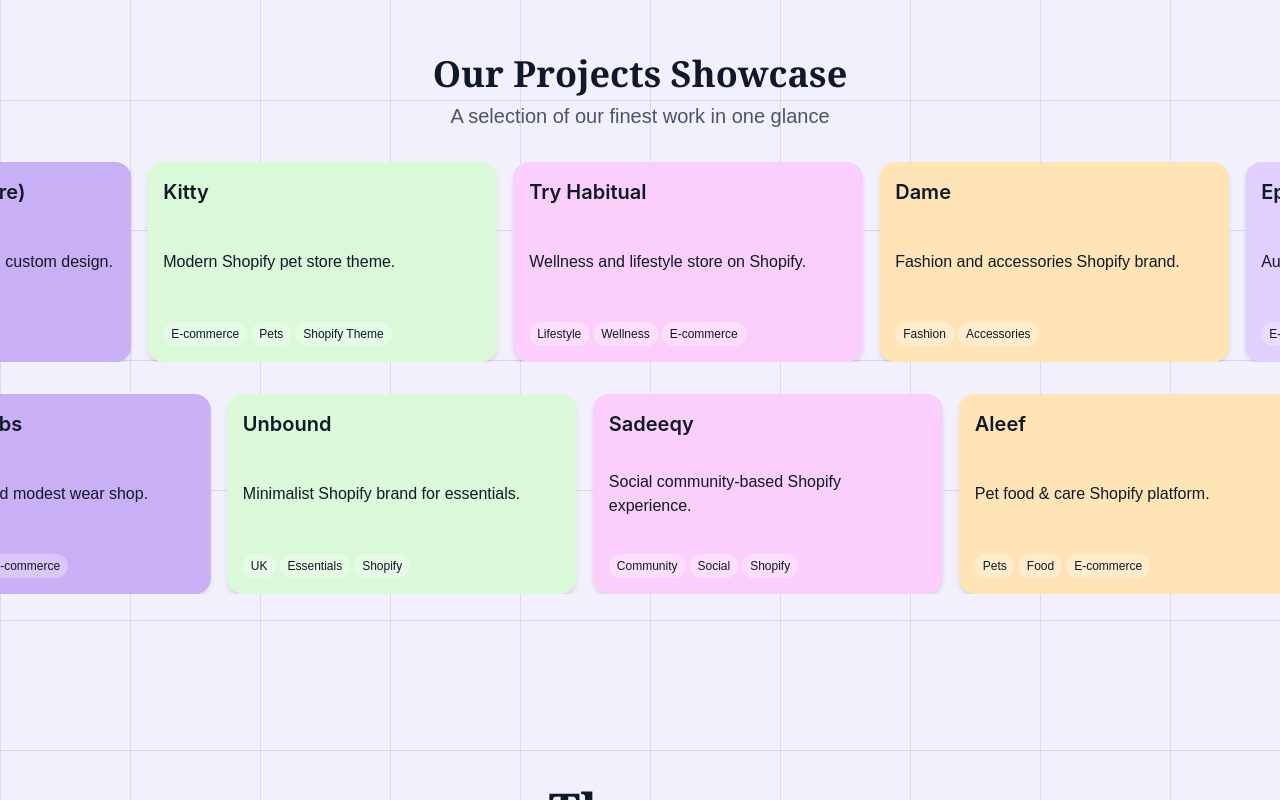
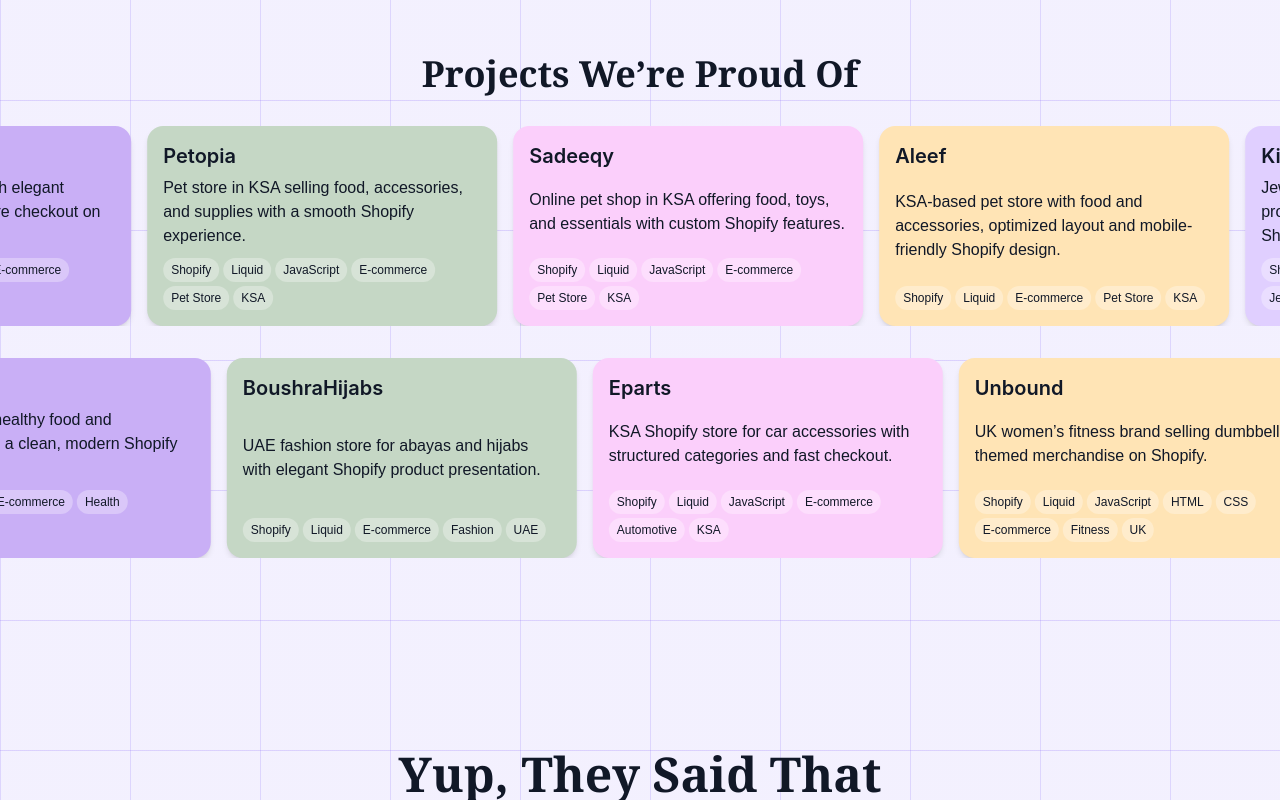
Before and after one commit to fatinaElomar/Showcase, a React (Vite) app: page / in a window 1280 px wide. Shown: the part 1200-2000 px from the top of the page. Built offline with nearby package versions, Linux system fonts and the light colour scheme; a web font is replaced by a local one.

Commit message:
fix footer

```diff
--- a/src/components/sections/ShowcaseSticky.jsx
+++ b/src/components/sections/ShowcaseSticky.jsx
@@ -14,7 +14,7 @@
   "#FFC1C1", // light pink
   "#c5d7c5", //  green
   "#c9aff6", //  purple
-  "#D9F9D9", // orange
+  "#c5d7c5", // green
   "#FBCFFB", // light magenta
   "#FFE4B5", // moccasin
   "#E0CFFF"  // lavender
@@ -77,8 +77,8 @@
     <section className="w-screen py-16 overflow-hidden">
       {/* Section title */}
       <div className="text-center mb-8">
-        <h2 className="text-3xl md:text-4xl font-bold mb-2">Our Projects Showcase</h2>
-        <p className="text-lg md:text-xl text-gray-600">A selection of our finest work in one glance</p>
+        <h2 className="text-3xl md:text-4xl font-bold mb-2">Projects We’re Proud Of</h2>
+
       </div>
 
       {/* Row 1 */}
--- a/src/components/ui/MagneticButton.jsx
+++ b/src/components/ui/MagneticButton.jsx
@@ -22,7 +22,7 @@
       onMouseMove={handleMouse}
       onMouseLeave={reset}
       style={{ x, y, rotateX, rotateY }}
-      className={`inline-flex items-center gap-2 rounded-2xl px-6 py-3 bg-ink text-white shadow-glass will-change-transform ${className}`}
+      className={`inline-flex items-center gap-2 rounded-2xl px-6 py-3   shadow-glass will-change-transform ${className}`}
       {...props}
     >
       {children}
--- a/src/data.js
+++ b/src/data.js
@@ -192,300 +192,271 @@
  projects: [
   // Shopify
   {
-      title: "Kitty",
+    title: "Petopia",
     category: "Shopify",
-      summary: "Modern Shopify pet store theme.",
+    summary: "Pet store in KSA selling food, accessories, and supplies with a smooth Shopify experience.",
     github: "https://github.com/yourusername/kitty",
     link: "https://kitty-shopify-live-link.com",
     image: Kitty,
-      tags: ["E-commerce", "Pets", "Shopify Theme"],
+    tags: ["Shopify", "Liquid", "JavaScript", "E-commerce", "Pet Store", "KSA"],
+
+  },
+  {
+    title: "Sadeeqy",
+    category: "Shopify",
+    summary: "Online pet shop in KSA offering food, toys, and essentials with custom Shopify features.",
+    github: "https://github.com/yourusername/sadeeqy",
+    link: "https://sadeeqy.com",
+    image: Sadeeqy,
+    tags: ["Shopify", "Liquid", "JavaScript", "E-commerce", "Pet Store", "KSA"],
+
+  },
+  {
+    title: "Aleef",
+    category: "Shopify",
+    summary: "KSA-based pet store with food and accessories, optimized layout and mobile-friendly Shopify design.",
+    github: "https://github.com/yourusername/aleef",
+    link: "https://aleef.com",
+    image: "/images/projects/shopify/aleef.jpg",
+    tags: ["Shopify", "Liquid", "E-commerce", "Pet Store", "KSA"],
     theme: "Saja Shopify Theme"
   },
   {
-      title: "Try Habitual",
+    title: "Kitty",
     category: "Shopify",
-      summary: "Wellness and lifestyle store on Shopify.",
+    summary: "Jewellery store in the UK with elegant product showcase and secure checkout on Shopify.",
+    github: "https://github.com/yourusername/kitty",
+    link: "https://kitty-shopify-live-link.com",
+    image: Kitty,
+    tags: ["Shopify", "Liquid", "JavaScript", "E-commerce", "Jewellery", "UK"],
+
+  },
+  {
+    title: "TryHabitual",
+    category: "Shopify",
+    summary: "UK store selling healthy food and supplements with a clean, modern Shopify design.",
     github: "https://github.com/yourusername/habitual",
     link: "https://tryhabitual.com",
     image: Habitual,
-      tags: ["Lifestyle", "Wellness", "E-commerce"],
-      theme: "Saja Shopify Theme"
-    },
+    tags: ["Shopify", "Liquid","E-commerce", "Health", "Supplements", "UK"],
 
-    {
-      title: "Dame",
-      category: "Shopify",
-      summary: "Fashion and accessories Shopify brand.",
-      github: "https://github.com/yourusername/dame",
-      link: "https://dame-shop.com",
-      image: "/images/projects/shopify/dame.jpg",
-      tags: ["Fashion", "Accessories"],
-      theme: "Saja Shopify Theme"
   },
   {
-      title: "Eparts (Car Parts Store)",
+    title: "BoushraHijabs",
     category: "Shopify",
-      summary: "Auto parts Shopify store with custom design.",
+    summary: "UAE fashion store for abayas and hijabs with elegant Shopify product presentation.",
+    github: "https://github.com/yourusername/boushra-hijabs",
+    link: "https://boushrahijabs.com",
+    image: "/images/projects/shopify/boushra.jpg",
+    tags: ["Shopify", "Liquid", "E-commerce", "Fashion", "UAE"],
+
+  },
+  {
+    title: "Eparts",
+    category: "Shopify",
+    summary: "KSA Shopify store for car accessories with structured categories and fast checkout.",
     github: "https://github.com/yourusername/eparts",
     link: "https://eparts-shop.com",
     image: Eparts,
-      tags: ["E-commerce", "Cars", "Parts"],
-      theme: "Saja Shopify Theme"
-    },
-    {
-      title: "Boushra Hijabs",
-      category: "Shopify",
-      summary: "Elegant hijabs and modest wear shop.",
-      github: "https://github.com/yourusername/boushra-hijabs",
-      link: "https://boushrahijabs.com",
-      image: "/images/projects/shopify/boushra.jpg",
-      tags: ["UAE", "Fashion", "E-commerce"],
-      theme: "Saja Shopify Theme"
+    tags: ["Shopify", "Liquid", "JavaScript", "E-commerce", "Automotive", "KSA"],
+
   },
   {
     title: "Unbound",
     category: "Shopify",
-      summary: "Minimalist Shopify brand for essentials.",
+    summary: "UK women’s fitness brand selling dumbbell-themed merchandise on Shopify.",
     github: "https://github.com/yourusername/unbound",
     link: "https://unbound-shop.com",
     image: Unbound,
-      tags: ["UK", "Essentials", "Shopify"],
+    tags: ["Shopify", "Liquid", "JavaScript", "HTML", "CSS", "E-commerce", "Fitness", "UK"],
     theme: "Saja Shopify Theme"
   },
+
+  // React
   {
-      title: "Sadeeqy",
-      category: "Shopify",
-      summary: "Social community-based Shopify experience.",
-      github: "https://github.com/yourusername/sadeeqy",
-      link: "https://sadeeqy.com",
-      image: Sadeeqy,
-      tags: ["Community", "Social", "Shopify"],
-      theme: "Saja Shopify Theme"
+    title: "Mehaan",
+    category: "React",
+    summary: "Corporate React site for an accounting company in Lebanon showcasing services and profile.",
+    github: "https://github.com/yourusername/mehan",
+    link: "https://mehan.com",
+    image: "/images/projects/react/mehan.jpg",
+    tags: ["React", "JavaScript", "HTML", "CSS", "Accounting", "Lebanon"]
   },
   {
-      title: "Aleef",
-      category: "Shopify",
-      summary: "Pet food & care Shopify platform.",
-      github: "https://github.com/yourusername/aleef",
-      link: "https://aleef.com",
-      image: "/images/projects/shopify/aleef.jpg",
-      tags: ["Pets", "Food", "E-commerce"],
-      theme: "Saja Shopify Theme"
+    title: "Wizard",
+    category: "React",
+    summary: "Restaurant site with online ordering, reservations, and registration built in React.",
+    github: "https://github.com/yourusername/wizard-restaurant",
+    link: "https://wizard-restaurant.com",
+    image: "/images/projects/react/wizard.jpg",
+    tags: ["React", "JavaScript",  "Tailwind", "Restaurant", "Ordering System"]
   },
   {
-      title: "Catu",
-      category: "Shopify",
-      summary: "Trendy Shopify fashion marketplace.",
-      github: "https://github.com/yourusername/catu",
-      link: "https://catu.com",
-      image: "/images/projects/shopify/catu.jpg",
-      tags: ["Fashion", "Marketplace"],
-      theme: "Saja Shopify Theme"
+    title: "Interior Portfolio",
+    category: "React",
+    summary: "React portfolio site for an interior designer with galleries and modern UI.",
+    github: "https://github.com/yourusername/interior-design",
+    link: "https://interiorportfolio.com",
+    image: "/images/projects/react/interior.jpg",
+    tags: ["React", "JavaScript", "Tailwind", "Portfolio", "Interior Design"]
+  },
+  {
+    title: "CleanTime",
+    category: "React",
+    summary: "Lebanese cleaning company site built with React for booking and services.",
+    github: "https://github.com/yourusername/cleantime",
+    link: "https://cleantime.com",
+    image: "/images/projects/react/cleantime.jpg",
+    tags: ["React", "JavaScript", "Cleaning Services", "Lebanon"]
+  },
+  {
+    title: "Fekra",
+    category: "React",
+    summary: "React site for an education center displaying courses and registration info.",
+    github: "https://github.com/yourusername/fekra",
+    link: "https://fekra.com",
+    image: "/images/projects/react/fekra.jpg",
+    tags: ["React", "JavaScript","Tailwind", "Education"]
+  },
+  {
+    title: "Strawberry",
+    category: "React",
+    summary: "Creative coffee shop website with a cute UI/UX built using React.",
+    github: "https://github.com/yourusername/starwbery",
+    link: "https://starwbery.com",
+    image: "/images/projects/react/starwbery.jpg",
+    tags: ["React", "JavaScript", "Tailwind", "Coffee Shop",]
+  },
+
+  // C#
+  {
+    title: "Neurologist Click System",
+    category: "C#",
+    summary: "C# clinic management system for neurologists handling patients and appointments.",
+    github: "https://github.com/yourusername/inventory-manager",
+    image: "/images/projects/csharp/inventory.jpg",
+    tags: ["C#", ".NET", "SQL Server", "Healthcare"]
+  },
+  {
+    title: "Lawyers System",
+    category: "C#",
+    summary: "C# case and client management software for law firms with secure records.",
+    github: "https://github.com/yourusername/library-system",
+    image: "/images/projects/csharp/library.jpg",
+    tags: ["C#", ".NET", "SQL Server", "Desktop App", "Legal"]
   },
 
   // WordPress
   {
+    title: "Flur",
+    category: "WordPress",
+    summary: "WordPress WooCommerce flower store in Lebanon with product display and ordering.",
+    github: "https://github.com/yourusername/flur",
+    link: Flur,
+    image: "/images/projects/wordpress/flur.jpg",
+    tags: ["WordPress", "PHP", "WooCommerce","Flowers",],
+
+  },
+  {
     title: "Sarnay",
     category: "WordPress",
-      summary: "WordPress blog and portfolio.",
+    summary: "Lebanese restaurant site built on WordPress with menu and booking details.",
     github: "https://github.com/yourusername/sarnay",
     link: "https://sarnay.com",
     image: Sarnay,
-      tags: ["Blog", "Portfolio", "WordPress Theme"],
-      plugin: "Street Banner Plugin"
+    tags: ["WordPress", "PHP", "JavaScript", "HTML", "CSS", "Restaurant", "Lebanon"],
+
   },
   {
-      title: "Flur",
+    title: "Lirarestobar",
     category: "WordPress",
-      summary: "Creative WordPress agency website.",
-      github: "https://github.com/yourusername/flur",
-      link: Flur,
-      image: "/images/projects/wordpress/flur.jpg",
-      tags: ["Agency", "Creative"],
-      plugin: "Street Banner Plugin"
+    summary: "WordPress site for a Lebanese restaurant with Instagram integration.",
+    github: "https://github.com/yourusername/lira",
+    link: "https://lira.com",
+    image: "/images/projects/wordpress/lira.jpg",
+    tags: ["WordPress", "PHP", "JavaScript", "HTML", "CSS", "Restaurant", "Lebanon", "Social Media"],
+
   },
   {
-      title: "Education & Co",
+    title: "Education and Co",
     category: "WordPress",
-      summary: "Educational WordPress platform.",
+    summary: "E-commerce site for educational games and toys built with WordPress.",
     github: "https://github.com/yourusername/education-co",
     link: "https://educationco.com",
     image: "/images/projects/wordpress/education.jpg",
-      tags: ["Education", "Learning"],
-      plugin: "Street Banner Plugin"
+    tags: ["WordPress", "PHP", "WooCommerce", "JavaScript", "HTML", "CSS", "Education", "Toys"],
+
   },
   {
-      title: "Lira Resto Bar",
+    title: "Embroidery and Stitches",
     category: "WordPress",
-      summary: "Restaurant and bar WordPress site.",
-      github: "https://github.com/yourusername/lira",
-      link: "https://lira.com",
-      image: "/images/projects/wordpress/lira.jpg",
-      tags: ["Food", "Restaurant", "Bar"],
-      plugin: "Street Banner Plugin"
-    },
-    {
-      title: "Stitches Beads",
-      category: "WordPress",
-      summary: "Handmade crafts and jewelry site.",
+    summary: "WordPress store for handmade embroidery and craft products.",
     github: "https://github.com/yourusername/stitches-beads",
     link: "https://stitchesbeads.com",
     image: "/images/projects/wordpress/stitches.jpg",
-      tags: ["Handmade", "Jewelry", "Crafts"],
-      plugin: "Street Banner Plugin"
-    },
+    tags: ["WordPress", "PHP", "WooCommerce", "JavaScript", "HTML", "CSS", "Handmade", "Crafts"],
 
-    // React
-    {
-      title: "Fekra (Education Center)",
-      category: "React",
-      summary: "React web app for education center.",
-      github: "https://github.com/yourusername/fekra",
-      link: "https://fekra.com",
-      image: "/images/projects/react/fekra.jpg",
-      tags: ["Education", "Web App", "React"]
   },
   {
-      title: "Wizard Restaurant",
-      category: "React",
-      summary: "Modern restaurant web app.",
-      github: "https://github.com/yourusername/wizard-restaurant",
-      link: "https://wizard-restaurant.com",
-      image: "/images/projects/react/wizard.jpg",
-      tags: ["Restaurant", "Food", "React"]
-    },
-    {
-      title: "Starwbery",
-      category: "React",
-      summary: "React e-commerce project for desserts.",
-      github: "https://github.com/yourusername/starwbery",
-      link: "https://starwbery.com",
-      image: "/images/projects/react/starwbery.jpg",
-      tags: ["E-commerce", "Desserts", "React"]
-    },
-    {
-      title: "Pet Store",
-      category: "React",
-      summary: "Cute React pet store website.",
-      github: "https://github.com/yourusername/petstore",
-      link: "https://petstore.com",
-      image: "/images/projects/react/petstore.jpg",
-      tags: ["Pets", "E-commerce", "React"]
-    },
-    {
-      title: "Mehan",
-      category: "React",
-      summary: "React project for services platform.",
-      github: "https://github.com/yourusername/mehan",
-      link: "https://mehan.com",
-      image: "/images/projects/react/mehan.jpg",
-      tags: ["Services", "Business", "React"]
-    },
-    {
-      title: "Interior Design Portfolio",
-      category: "React",
-      summary: "React portfolio for interior design.",
-      github: "https://github.com/yourusername/interior-design",
-      link: "https://interiorportfolio.com",
-      image: "/images/projects/react/interior.jpg",
-      tags: ["Portfolio", "Interior Design", "React"]
-    },
-    {
-      title: "CleanTime",
-      category: "React",
-      summary: "React app for cleaning services.",
-      github: "https://github.com/yourusername/cleantime",
-      link: "https://cleantime.com",
-      image: "/images/projects/react/cleantime.jpg",
-      tags: ["Cleaning", "Services", "React"]
+    title: "Street Banner Plugin",
+    category: "WordPress",
+    summary: "Custom WordPress plugin to manage and display street banners.",
+    github: "https://github.com/yourusername/banner-plugin",
+    link: "https://wordpress.org/plugins/custom-banner-plugin",
+    image: "/images/projects/plugin/banner.jpg",
+    tags: ["WordPress", "PHP", "Plugin Development", "JavaScript"]
   },
 
   // UI/UX
   {
-      title: "Travelly App UI",
+    title: "Mobility Site Design",
     category: "UI/UX",
-      summary: "Mobile travel booking app prototype designed in Figma.",
+    summary: "UI/UX design for a mobility-focused website with accessible layouts.",
     link: "https://figma.com/travelly-app",
     image: "/images/projects/uiux/travelly.jpg",
-      tags: ["UI", "UX", "Figma", "Mobile"]
+    tags: ["UI/UX", "Figma", "Web Design"]
   },
   {
-      title: "Healthify Dashboard",
+    title: "Furniture Website Design",
     category: "UI/UX",
-      summary: "Healthcare admin dashboard with accessibility-first design.",
+    summary: "UI/UX for a furniture e-commerce store with clean product presentation.",
     link: "https://figma.com/healthify-dashboard",
     image: "/images/projects/uiux/healthify.jpg",
-      tags: ["UI", "Dashboard", "Healthcare"]
+    tags: ["UI/UX", "Figma", "E-commerce", "Furniture"]
   },
   {
-      title: "EduLearn Platform",
+    title: "Shipping App Design",
     category: "UI/UX",
-      summary: "Learning management system UI kit in Figma.",
+    summary: "UI/UX for a logistics app focused on usability and tracking flow.",
     link: "https://figma.com/edulearn",
     image: "/images/projects/uiux/edulearn.jpg",
-      tags: ["Education", "UI Kit", "Figma"]
+    tags: ["UI/UX", "Figma", "App Design", "Shipping"]
   },
   {
-      title: "Foodiez App",
+    title: "Login Design",
     category: "UI/UX",
-      summary: "Food delivery app with clean UX flows.",
+    summary: "UI/UX design for a secure and simple login/authentication flow.",
     link: "https://figma.com/foodiez-app",
     image: "/images/projects/uiux/foodiez.jpg",
-      tags: ["Food", "Delivery", "Mobile UI"]
+    tags: ["UI/UX", "Figma", "Login Flow", "Authentication"]
   },
   {
-      title: "Finance Pro",
+    title: "Pet App Design",
     category: "UI/UX",
-      summary: "Banking and finance dashboard UI system.",
+    summary: "UI/UX for a mobile app providing pet care, shopping, and booking.",
     link: "https://figma.com/finance-pro",
     image: "/images/projects/uiux/finance.jpg",
-      tags: ["Finance", "UI", "Dashboard"]
+    tags: ["UI/UX", "Figma", "Mobile App", "Pet Store"]
   },
   {
-      title: "Portfolio Redesign",
+    title: "Restaurant Site Design",
     category: "UI/UX",
-      summary: "Personal portfolio website concept focusing on storytelling.",
+    summary: "UI/UX design for restaurant websites with menus and booking features.",
     link: "https://figma.com/portfolio-redesign",
     image: "/images/projects/uiux/portfolio.jpg",
-      tags: ["Portfolio", "Website", "UX"]
-    },
-    {
-      title: "Wellness App",
-      category: "UI/UX",
-      summary: "Meditation and fitness app prototype.",
-      link: "https://figma.com/wellness-app",
-      image: "/images/projects/uiux/wellness.jpg",
-      tags: ["Wellness", "Mobile", "Figma"]
-    },
-
-    // C#
-    {
-      title: "Inventory Manager",
-      category: "C#",
-      summary: "Desktop application for inventory management using C# and .NET.",
-      github: "https://github.com/yourusername/inventory-manager",
-      image: "/images/projects/csharp/inventory.jpg",
-      tags: [".NET", "C#", "Desktop App"]
-    },
-    {
-      title: "Library System",
-      category: "C#",
-      summary: "C# Windows Forms project for book rentals and student records.",
-      github: "https://github.com/yourusername/library-system",
-      image: "/images/projects/csharp/library.jpg",
-      tags: [".NET", "C#", "Windows Forms"]
-    },
-
-    // Plugin
-    {
-      title: "Custom Banner Plugin",
-      category: "Plugin",
-      summary: "WordPress plugin for customizable banners with scheduling options.",
-      github: "https://github.com/yourusername/banner-plugin",
-      link: "https://wordpress.org/plugins/custom-banner-plugin",
-      image: "/images/projects/plugin/banner.jpg",
-      tags: ["WordPress", "Plugin", "Banner"]
-    },
+    tags: ["UI/UX", "Figma", "Restaurant Website"]
+  }
 ]
 
+
 }
--- a/src/index.css
+++ b/src/index.css
@@ -88,8 +88,3 @@
   font-size: 1rem;
   line-height: 1.5rem;
 }
-
-/* Dark mode example */
-body.dark {
-  @apply bg-ink text-white;
-}
--- a/src/pages/testimonials.jsx
+++ b/src/pages/testimonials.jsx
@@ -73,7 +73,7 @@
           transition={{ duration: 0.6 }}
           className="text-5xl font-extrabold"
         >
-          The say
+        Yup, They Said That
         </motion.h2>
       </div>
 
```
Also changed, not shown: index.html (+2 -1 lines), src/components/sections/Footer.jsx (+37 -28 lines). Lines whose indentation alone changed are shown as unchanged.
